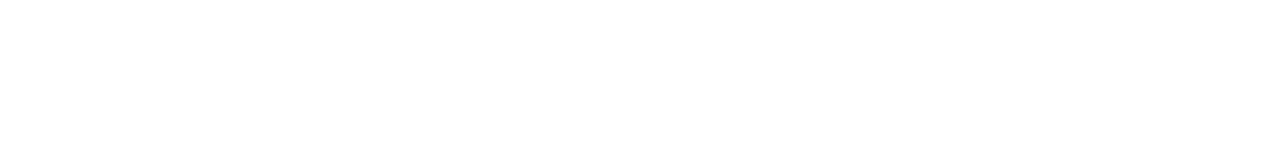
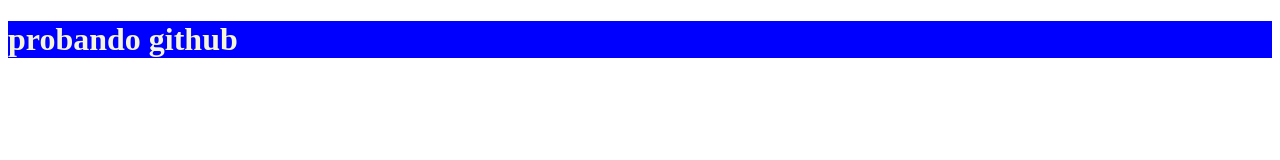
Before and after one commit to Alexandratoloza/primerre-positorio, a plain HTML site: page index.html in a window 1280 px wide. Drawn offline with Linux system fonts and the light colour scheme.

Commit message:
cambio css

```diff
--- /dev/null
+++ b/assets/css/style.css
@@ -0,0 +1,4 @@
+h1{
+    background-color: blue;
+    color: beige;
+}
--- a/index.html
+++ b/index.html
@@ -3,10 +3,11 @@
 <head>
     <meta charset="UTF-8">
     <meta name="viewport" content="width=device-width, initial-scale=1.0">
-    <title>PROBANDO GIT HUT
+    <title>PROBANDO GITHUb
     </title>
+<link rel="stylesheet" href="assets/css/style.css">
 </head>
 <body>
-
+    <h1> probando github</h1>
 </body>
 </html>
```
